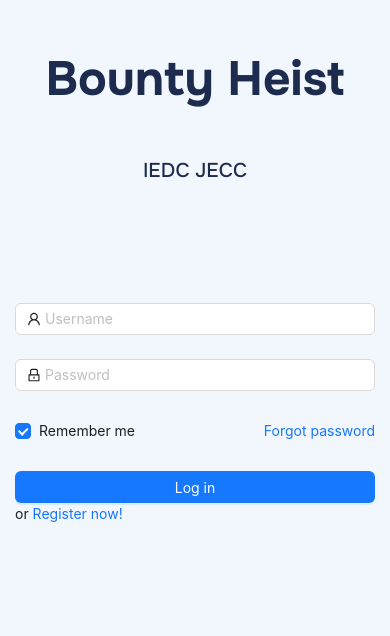
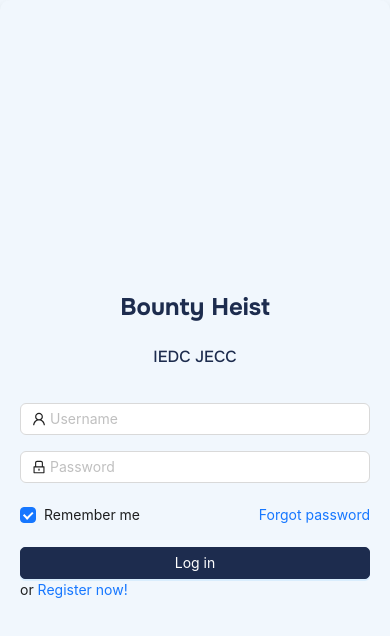
Before and after one commit to psabhishek26/BountyHeist-IEDC, a React (Vite) app: page /login in a window 390 px wide. Shown: the top 636 px of the page. Built offline with nearby package versions, Linux system fonts and the light colour scheme.

Commit message:
register and login

```diff
--- a/package.json
+++ b/package.json
@@ -12,6 +12,7 @@
   "dependencies": {
     "@ant-design/icons": "^5.5.1",
     "antd": "^5.21.1",
+    "pnpm": "^9.11.0",
     "react": "^18.3.1",
     "react-dom": "^18.3.1",
     "react-router-dom": "^6.26.2"
--- a/src/pages/login/Login.jsx
+++ b/src/pages/login/Login.jsx
@@ -1,11 +1,13 @@
 import React from 'react';
 import './login.css';
 import { LockOutlined, UserOutlined } from '@ant-design/icons';
-import { Button, Checkbox, Form, Input, Flex } from 'antd';
+import { Button, Checkbox, Form, Input, Row, Col } from 'antd';
+
 const Login = () => {
   const onFinish = (values) => {
     console.log('Received values of form: ', values);
   };
+
   return (
     <div className='loginmotham'>
       <div className="headme">
@@ -15,53 +17,42 @@ const Login = () => {
       <Form
         className='theloginmenu'
         name="login"
-      initialValues={{
-        remember: true,
-      }}
-      style={{
-        maxWidth: 360,
-      }}
+        initialValues={{ remember: true }}
         onFinish={onFinish}
       >
         <Form.Item
           name="username"
-        rules={[
-          {
-            required: true,
-            message: 'Please input your Username!',
-          },
-        ]}
+          rules={[{ required: true, message: 'Please input your Username!' }]}
         >
           <Input prefix={<UserOutlined />} placeholder="Username" />
         </Form.Item>
         <Form.Item
           name="password"
-        rules={[
-          {
-            required: true,
-            message: 'Please input your Password!',
-          },
-        ]}
+          rules={[{ required: true, message: 'Please input your Password!' }]}
         >
           <Input prefix={<LockOutlined />} type="password" placeholder="Password" />
         </Form.Item>
         <Form.Item>
-        <Flex justify="space-between" align="center">
+          <Row justify="space-between" align="middle">
+            <Col>
               <Form.Item name="remember" valuePropName="checked" noStyle>
                 <Checkbox>Remember me</Checkbox>
               </Form.Item>
+            </Col>
+            <Col>
               <a href="">Forgot password</a>
-        </Flex>
+            </Col>
+          </Row>
         </Form.Item>
-
         <Form.Item>
           <Button block type="primary" htmlType="submit">
             Log in
           </Button>
-        or <a href="">Register now!</a>
+          or <a href="/register">Register now!</a>
         </Form.Item>
       </Form>
     </div>
   );
 };
+
 export default Login;
--- a/src/pages/login/login.css
+++ b/src/pages/login/login.css
@@ -1,37 +1,48 @@
-@media only screen and (max-width:768px)
-{
-    .loginmotham
-    {
+@media only screen and (max-width: 768px) {
+    .loginmotham {
+        display: flex;
+        flex-direction: column;
+        justify-content: center;
+        align-items: center;
+        height: 100vh;
         background-color: #f1f7fd;
+        padding: 20px;
+        border-radius: 10px;
+        box-shadow: 0 4px 8px rgba(0, 0, 0, 0.1);
+        margin: 0 auto;
+        max-width: 90%;
     }
-    .theloginmenu
-    {
-        display: block;
+    .theloginmenu {
         width: 100%;
-        margin-left: auto;
-        margin-right: auto;
-        padding-top: 100px;
     }
-    .headme
-    {
+    .headme {
         text-align: center;
+        margin-bottom: 20px;
     }
-    .headme h3
-    {
-        color: var(--Danube-950, #1D2C4E);
-    font-family: Onest;
-    font-size: 48px;
-    font-style: normal;
-    font-weight: 700;
-    line-height: normal;
+    .headme h3 {
+        color: #1D2C4E;
+        font-family: 'Onest', sans-serif;
+        font-size: 24px;
+        font-weight: 700;
     }
-    .headme p
-    {
-        color: var(--Danube-950, #1D2C4E);
-font-family: Onest;
-font-size: 20px;
-font-style: normal;
-font-weight: 500;
-line-height: normal;
+    .headme p {
+        color: #1D2C4E;
+        font-family: 'Onest', sans-serif;
+        font-size: 16px;
+        font-weight: 500;
+    }
+    .ant-form-item {
+        margin-bottom: 16px;
+    }
+    .ant-input, .ant-btn {
+        border-radius: 5px;
+    }
+    .ant-btn-primary {
+        background-color: #1D2C4E;
+        border-color: #1D2C4E;
+    }
+    .ant-btn-primary:hover {
+        background-color: #163a6b;
+        border-color: #163a6b;
     }
 }
--- a/src/pages/register/register.css
+++ b/src/pages/register/register.css
@@ -1,11 +1,29 @@
-@media only screen and (max-width:768px)
-{
-    .regmotham
-    {
-        display: block;
-        width: 100%;
-        margin-left: auto;
-        margin-right: auto;
-        padding-top: 200px;
+@media only screen and (max-width: 768px) {
+    .regmotham {
+        display: flex;
+        flex-direction: column;
+        justify-content: center;
+        align-items: center;
+        height: 100vh;
+        background-color: #f1f7fd;
+        padding: 20px;
+        border-radius: 10px;
+        box-shadow: 0 4px 8px rgba(0, 0, 0, 0.1);
+        margin: 0 auto;
+        max-width: 90%;
+    }
+    .ant-form-item {
+        margin-bottom: 16px;
+    }
+    .ant-input, .ant-btn {
+        border-radius: 5px;
+    }
+    .ant-btn-primary {
+        background-color: #1D2C4E;
+        border-color: #1D2C4E;
+    }
+    .ant-btn-primary:hover {
+        background-color: #163a6b;
+        border-color: #163a6b;
     }
 }
```
Also changed, not shown: src/pages/register/Register.jsx (+28 -245 lines), 1 other file (tests, documents, lock files or other folders). Lines whose indentation alone changed are shown as unchanged.
